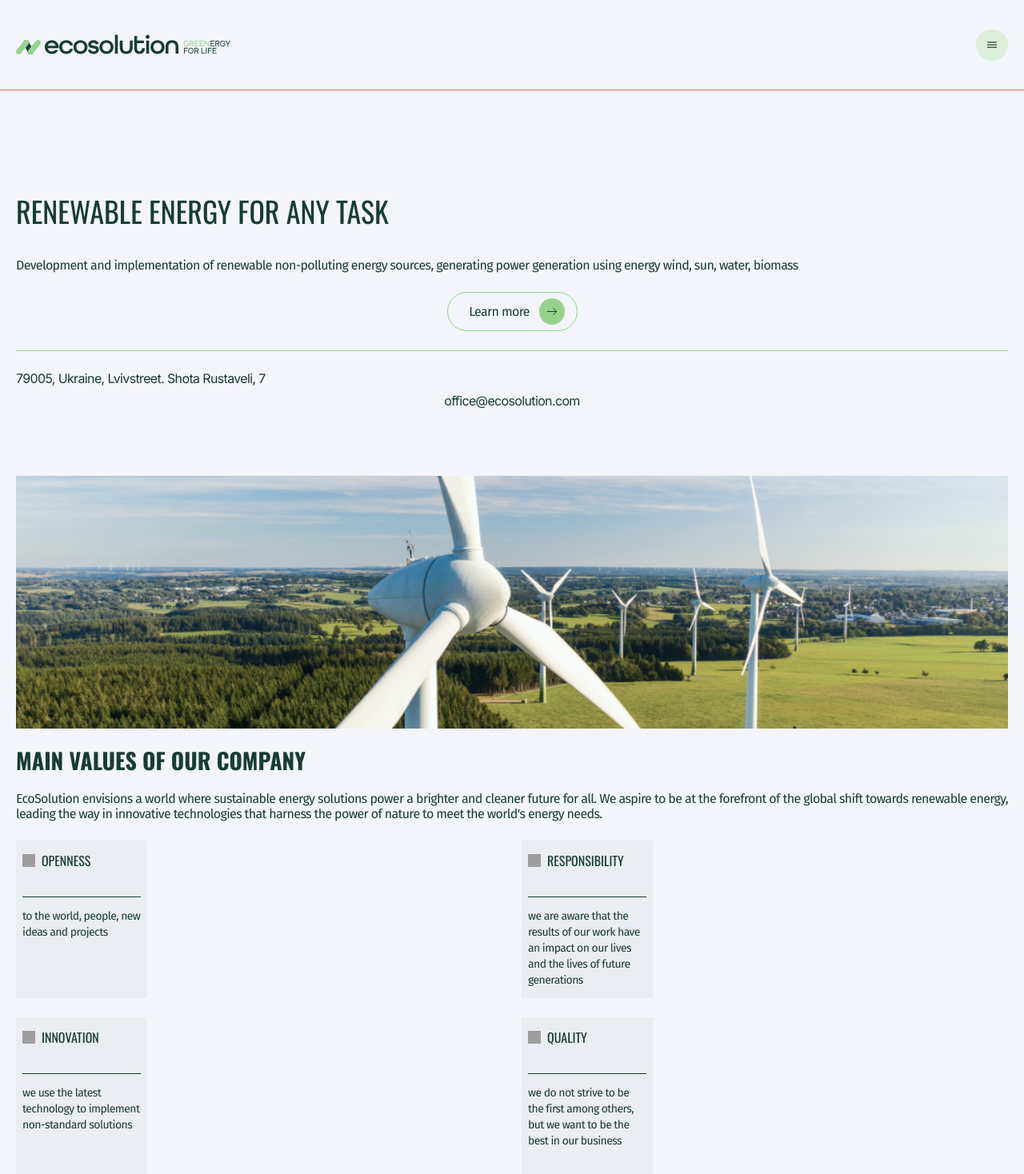
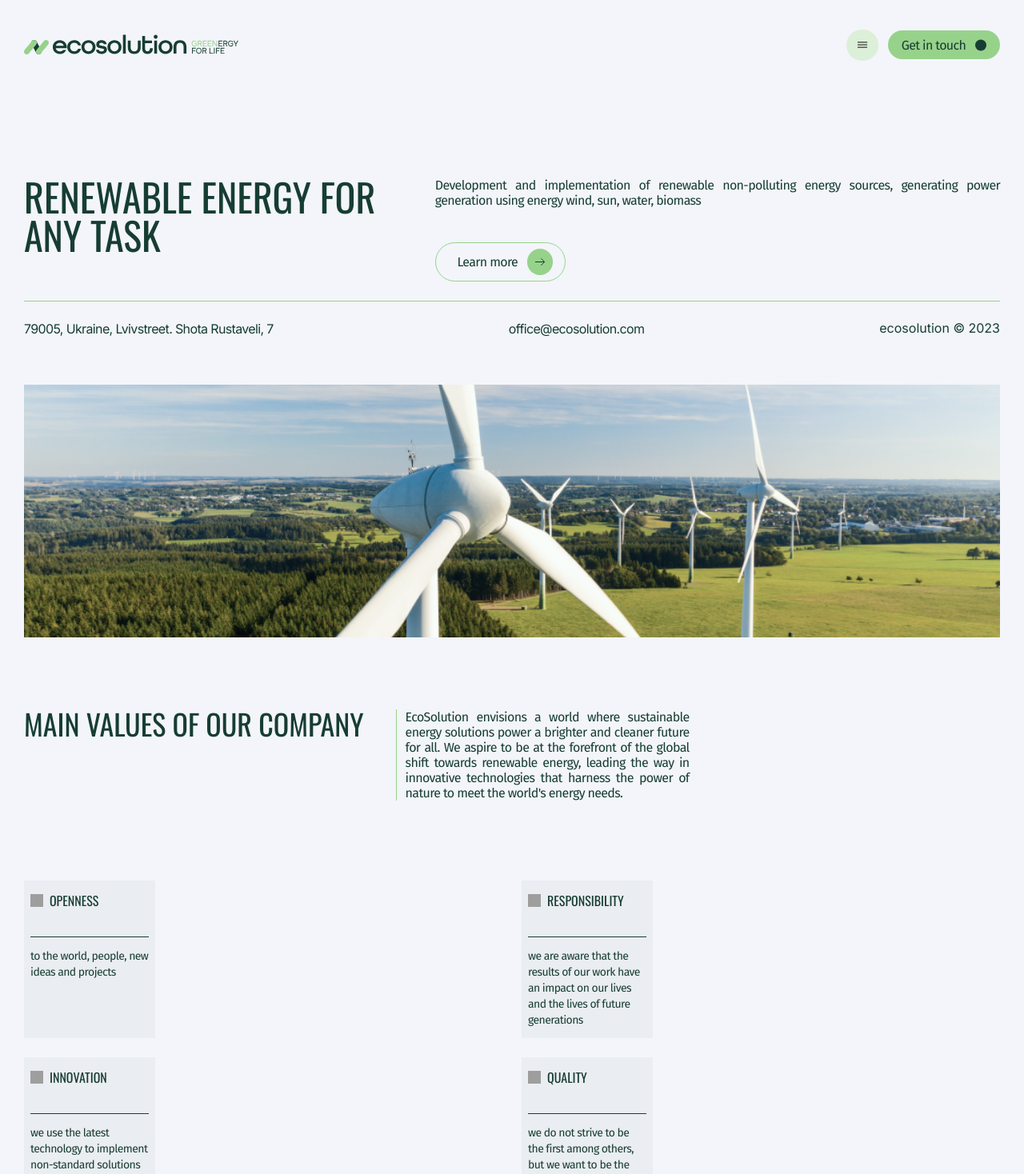
Before and after one commit to Maksym-Svyrydov/ecosolution, a Next.js app: page / in a window 1280 px wide. Shown: the top 1468 px of the page at 80% size. Built offline with nearby package versions, Linux system fonts and the light colour scheme; grey boxes are pictures that could not be loaded.

Commit message:
tablet styles

```diff
--- a/components/Cases/Slides/Slider.js
+++ b/components/Cases/Slides/Slider.js
@@ -5,9 +5,11 @@ import Slider from 'react-slick';
 import 'slick-carousel/slick/slick-theme.css';
 import 'slick-carousel/slick/slick.css';
 
-import { SliderLayout, Slide } from './Slider.styled';
+import { SliderLayout, Slide, SliderWrapper } from './Slider.styled';
+import { useMediaQuery } from '@mui/material';
 
 const SliderComponent = ({ cases }) => {
+  const tablet = useMediaQuery('(min-width:768px)');
   const sliderRef = useRef(null);
   const [activeSlide, setActiveSlide] = useState(1);
   const [qtySlide, setQtySlide] = useState(cases.length);
@@ -24,7 +26,7 @@ const SliderComponent = ({ cases }) => {
     dots: false,
     infinite: true,
     speed: 500,
-    slidesToShow: 1,
+    slidesToShow: tablet ? 2 : 1,
     slidesToScroll: 1,
     afterChange: (current) => setActiveSlide(current + 1),
   };
@@ -100,7 +102,7 @@ const SliderComponent = ({ cases }) => {
           </button>
         </div>
       </div>
-      <Slider ref={sliderRef} {...settings}>
+      <SliderWrapper ref={sliderRef} {...settings}>
         {cases.map(({ id, img, location, customer, project, date }) => (
           <Slide key={id} className="slide">
             <Image
@@ -159,7 +161,7 @@ const SliderComponent = ({ cases }) => {
             </div>
           </Slide>
         ))}
-      </Slider>
+      </SliderWrapper>
     </SliderLayout>
   );
 };
--- a/components/Cases/Slides/Slider.styled.js
+++ b/components/Cases/Slides/Slider.styled.js
@@ -1,4 +1,6 @@
 import styled from 'styled-components';
+import Slider from 'react-slick';
+
 export const SliderLayout = styled.div`
   .slider-head-section {
     display: flex;
@@ -58,6 +60,7 @@ export const Slide = styled.div`
   width: 100%;
   height: 100%;
   padding: 0;
+
   .slide-content {
     display: flex;
     flex-direction: column;
@@ -158,3 +161,11 @@ export const Slide = styled.div`
     letter-spacing: -0.48px;
   }
 `;
+export const SliderWrapper = styled(Slider)`
+  .slick-track {
+    @media screen and (min-width: 767px) {
+      display: flex;
+      gap: 12px;
+    }
+  }
+`;
--- a/components/Header/Header.js
+++ b/components/Header/Header.js
@@ -1,12 +1,15 @@
+import { useState } from 'react';
+import { useMediaQuery } from '@mui/material';
 import { Container, Logo, NavWrapp, NavBtn, IconMenu } from './Header.styled';
+
 import logoImg from '../../img/Logo.svg';
+import icon from '../../img/icons/menu.svg';
+
 import { NavMenu } from './NavMenu/NavMenu';
-import { useState } from 'react';
-import icon from '../../img/icons/menu.svg';
 
 const Header = () => {
   const [showNav, setShowNav] = useState(false);
-
+  const tablet = useMediaQuery('(min-width:768px)');
   const toggleNav = () => {
     if (!setShowNav) {
       setShowNav(true);
@@ -35,6 +38,20 @@ const Header = () => {
             </NavBtn>
           )}
         </NavWrapp>
+        {tablet && (
+          <div className="btn">
+            <span>Get in touch</span>
+            <svg
+              xmlns="http://www.w3.org/2000/svg"
+              width="14"
+              height="15"
+              viewBox="0 0 14 15"
+              fill="none"
+            >
+              <circle cx="7" cy="7.5" r="7" fill="none" />
+            </svg>
+          </div>
+        )}
       </Container>
       {showNav && <NavMenu navClose={toggleNav} />}
     </>
--- a/components/Header/Header.styled.js
+++ b/components/Header/Header.styled.js
@@ -14,7 +14,44 @@ export const Container = styled.header`
   width: 100%;
   margin: auto;
   background-color: #f3f5fa;
-  outline: 1px solid tomato;
+  @media screen and (min-width: 767px) {
+    padding: 36px 30px;
+  }
+  .btn {
+    display: inline-flex;
+    padding: 10px 16px;
+    justify-content: center;
+    align-items: center;
+    gap: 12px;
+    border-radius: 500px;
+    background-color: #97d28b;
+    width: 108px;
+    height: 16px;
+    margin: 0px auto 0px auto;
+    color: #173d33;
+    font-family: Fira Sans;
+    font-size: 16px;
+    font-style: normal;
+    font-weight: 400;
+    line-height: normal;
+    letter-spacing: -0.64px;
+    transition: background-color 0.25s ease;
+    transition: color 0.25s ease;
+    transition: fill 0.25s ease;
+    @media screen and (min-width: 767px) {
+      margin: 0px 0px 0px 12px;
+    }
+    circle {
+      fill: #173d33;
+    }
+  }
+  .btn:hover {
+    background-color: #173d33;
+    color: #97d28b;
+    circle {
+      fill: #97d28b;
+    }
+  }
 `;
 export const Logo = styled(Image)``;
 export const NavWrapp = styled.div`
@@ -26,6 +63,9 @@ export const NavWrapp = styled.div`
   font-weight: 400;
   line-height: normal;
   letter-spacing: -0.64px;
+  @media screen and (min-width: 767px) {
+    margin-left: auto;
+  }
 `;
 export const NavBtn = styled.button`
   display: inline-flex;
--- a/components/Main/Main.js
+++ b/components/Main/Main.js
@@ -1,16 +1,19 @@
 import Link from 'next/link';
 import { Layout } from './Main.styled';
+import { useMediaQuery } from '@mui/material';
 
 const MainSection = () => {
+  const tablet = useMediaQuery('(min-width:768px)');
   return (
     <Layout>
+      <div className="main-title--wrapper">
         <h1 className="main-title">RENEWABLE ENERGY For any task</h1>
+        <div>
           <p className="main-text">
             Development and implementation of renewable non-polluting energy
             sources, generating power generation using energy wind, sun, water,
             biomass
           </p>
-      <div className="main-wrapper">
           <Link className="main-link" href="#">
             <span className="main-link--text">Learn more</span>
             <div className="main-link--btn">
@@ -40,12 +43,16 @@ const MainSection = () => {
             </div>
           </Link>
         </div>
+      </div>
+      <div className="main-wrapper">
         <address className="main-address">
           79005, Ukraine, Lvivstreet. Shota Rustaveli, 7
         </address>
         <a className="main-email" type="email" href="office@ecosolution.com">
           office@ecosolution.com
         </a>
+        {tablet && <span>ecosolution &#169; 2023</span>}
+      </div>
     </Layout>
   );
 };
--- a/components/Main/Main.styled.js
+++ b/components/Main/Main.styled.js
@@ -6,6 +6,17 @@ export const Layout = styled.section`
   flex-direction: column;
   color: #173d33;
   padding: 0px 20px;
+  @media screen and (min-width: 767px) {
+    padding: 0px 30px;
+    margin: 222px auto 0px auto;
+  }
+  .main-title--wrapper {
+    display: flex;
+    flex-direction: column;
+    @media screen and (min-width: 767px) {
+      flex-direction: row;
+    }
+  }
   .main-title {
     color: #173d33;
     font-family: Oswald;
@@ -15,7 +26,15 @@ export const Layout = styled.section`
     line-height: 36px; /* 100% */
     text-transform: uppercase;
     margin-bottom: 24px;
+    @media screen and (min-width: 767px) {
+      font-size: 48px;
+      line-height: 48px;
+      padding: 0;
+      margin: 0px 65px 0px 0px;
+      min-width: 301px;
+    }
   }
+
   .main-text {
     color: #173d33;
     text-align: justify;
@@ -26,12 +45,12 @@ export const Layout = styled.section`
     line-height: normal;
     letter-spacing: -0.64px;
     margin-bottom: 24px;
+    @media screen and (min-width: 767px) {
+      padding: 0;
+      margin: 0px 0px 43px 0px;
+    }
   }
-  .main-wrapper {
-    border-bottom: 1px solid #97d28b;
-    padding-bottom: 24px;
-    margin-bottom: 24px;
-  }
+
   .main-link {
     display: flex;
     height: 39px;
@@ -48,6 +67,11 @@ export const Layout = styled.section`
     margin-right: auto;
     cursor: pointer;
     transition: background-color 0.25s ease-in;
+    @media screen and (min-width: 767px) {
+      display: flex;
+      margin-right: auto;
+      margin-left: 0;
+    }
   }
   .main-link:hover {
     border: 1px solid #173d33;
@@ -81,6 +105,16 @@ export const Layout = styled.section`
       stroke: #173d33;
     }
   }
+  .main-wrapper {
+    display: flex;
+    flex-direction: column;
+    border-top: 1px solid #97d28b;
+    padding-top: 24px;
+    margin: 24px 0px;
+    @media screen and (min-width: 767px) {
+      flex-direction: row;
+    }
+  }
   .main-address {
     font-size: 16px;
     font-style: normal;
--- a/components/Values/Values.js
+++ b/components/Values/Values.js
@@ -17,14 +17,16 @@ const ValuesSection = () => {
       {!mobile && (
         <Img src={img} alt="Turbine" placeholder="blur" loading="lazy" />
       )}
-      <h2 className="title">Main values of our company</h2>
-      <p className="text">
-        EcoSolution envisions a world where sustainable energy solutions power a
-        brighter and cleaner future for all. We aspire to be at the forefront of
-        the global shift towards renewable energy, leading the way in innovative
-        technologies that harness the power of nature to meet the world&#39;s
-        energy needs.
-      </p>
+      <div className="title-wrapper">
+        <h2 className="title">Main values of our company</h2>
+        <p className="text">
+          EcoSolution envisions a world where sustainable energy solutions power
+          a brighter and cleaner future for all. We aspire to be at the
+          forefront of the global shift towards renewable energy, leading the
+          way in innovative technologies that harness the power of nature to
+          meet the world&#39;s energy needs.
+        </p>
+      </div>
       <ul className="list">
         <li className="item">
           <div className="item-title--block">
--- a/components/Values/Values.styled.styled.js
+++ b/components/Values/Values.styled.styled.js
@@ -9,12 +9,32 @@ export const Layout = styled.section`
   font-style: normal;
   font-weight: 400;
   box-sizing: border-box;
+  @media screen and (min-width: 767px) {
+    padding-left: 30px;
+    padding-right: 30px;
+  }
+  .title-wrapper {
+    display: flex;
+    flex-direction: column;
+    @media screen and (min-width: 767px) {
+      flex-direction: row;
+      margin-bottom: 100px;
+    }
+  }
   .title {
     font-size: 28px;
     line-height: 28px; /* 100% */
     text-transform: uppercase;
     padding: 0px 40px 0px 0px;
     margin-bottom: 24px;
+    @media screen and (min-width: 767px) {
+      font-size: 36px;
+      font-style: normal;
+      font-weight: 400;
+      line-height: 36px; /* 100% */
+      min-width: 272px;
+      margin: 88px 0px 24px 0px;
+    }
   }
   .text {
     text-align: justify;
@@ -23,6 +43,12 @@ export const Layout = styled.section`
     line-height: normal;
     letter-spacing: -0.64px;
     margin: 0px 0px 24px 0px;
+    @media screen and (min-width: 767px) {
+      margin: 88px 0px 0px 0px;
+      border-left: 1px solid #97d28b;
+      padding-left: 11px;
+      max-width: 355px;
+    }
   }
   .list {
     display: grid;
```
Lines whose indentation alone changed are shown as unchanged.
